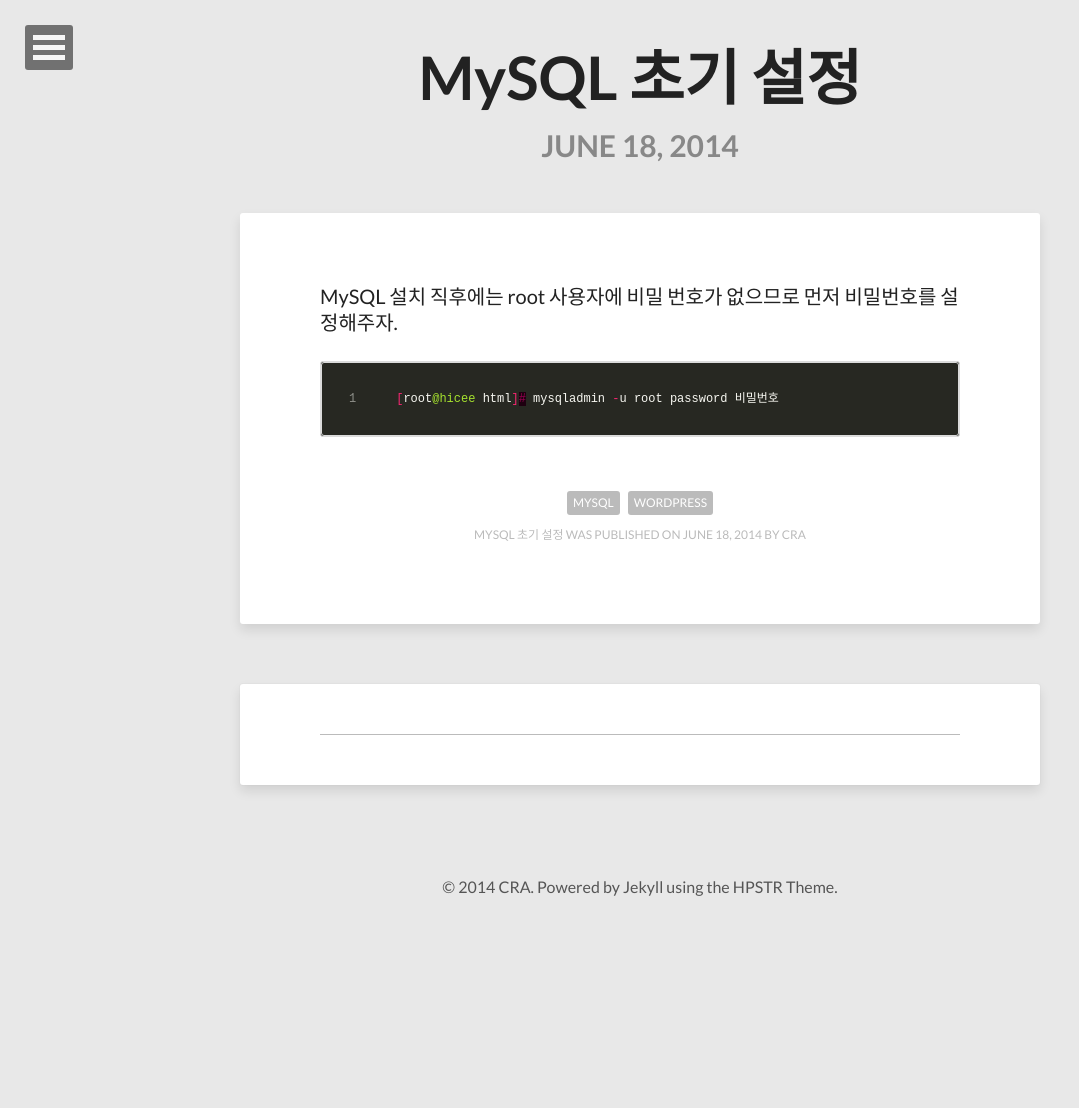
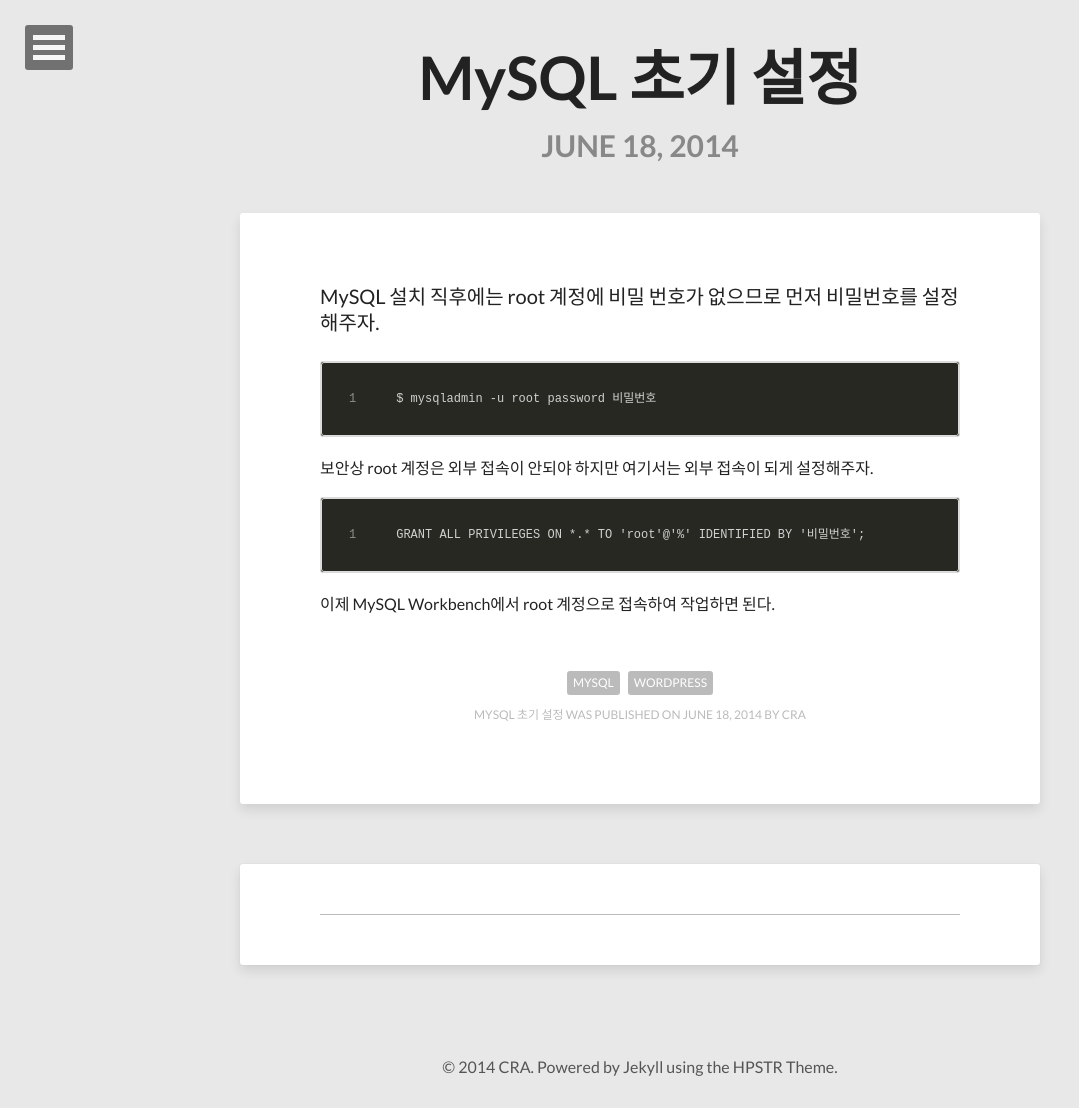
Before and after one commit to cra16/cra16.github.io, a Jekyll site: the page built from _posts/2014-06-18-MySQL-초기-설정.md, in a window 1280 px wide. Shown: the whole page, without its empty margins (0-1079 px from the left). Built offline with Jekyll 4.4.1, drawn with Linux system fonts in a browser that asks for light colours; nearby versions of some CDN libraries; comment, search, counter and statistics services are not loaded; before the commit the page ends 928 px from its top, so only the background shows below that.

Commit message:
Update post

````diff
--- a/_posts/2014-06-18-MySQL-초기-설정.md
+++ b/_posts/2014-06-18-MySQL-초기-설정.md
@@ -3,7 +3,12 @@
 title: MySQL 초기 설정
 tags: MySQL Wordpress
 ---
-MySQL 설치 직후에는 root 사용자에 비밀 번호가 없으므로 먼저 비밀번호를 설정해주자.
-```java
-[root@hicee html]# mysqladmin -u root password 비밀번호
+MySQL 설치 직후에는 root 계정에 비밀 번호가 없으므로 먼저 비밀번호를 설정해주자.
 ```
+$ mysqladmin -u root password 비밀번호
+```
+보안상 root 계정은 외부 접속이 안되야 하지만 여기서는 외부 접속이 되게 설정해주자.
+```
+GRANT ALL PRIVILEGES ON *.* TO 'root'@'%' IDENTIFIED BY '비밀번호';
+```
+이제 MySQL Workbench에서 root 계정으로 접속하여 작업하면 된다.
````
